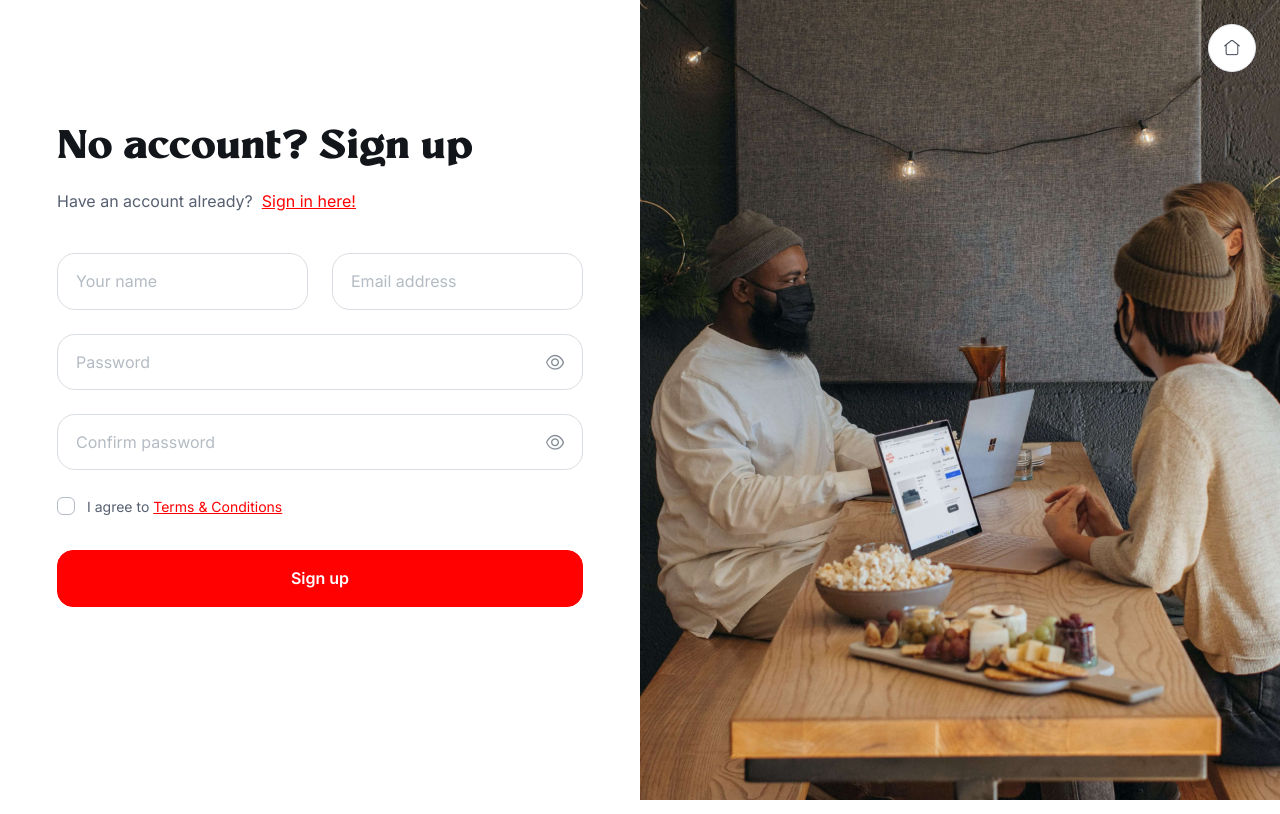
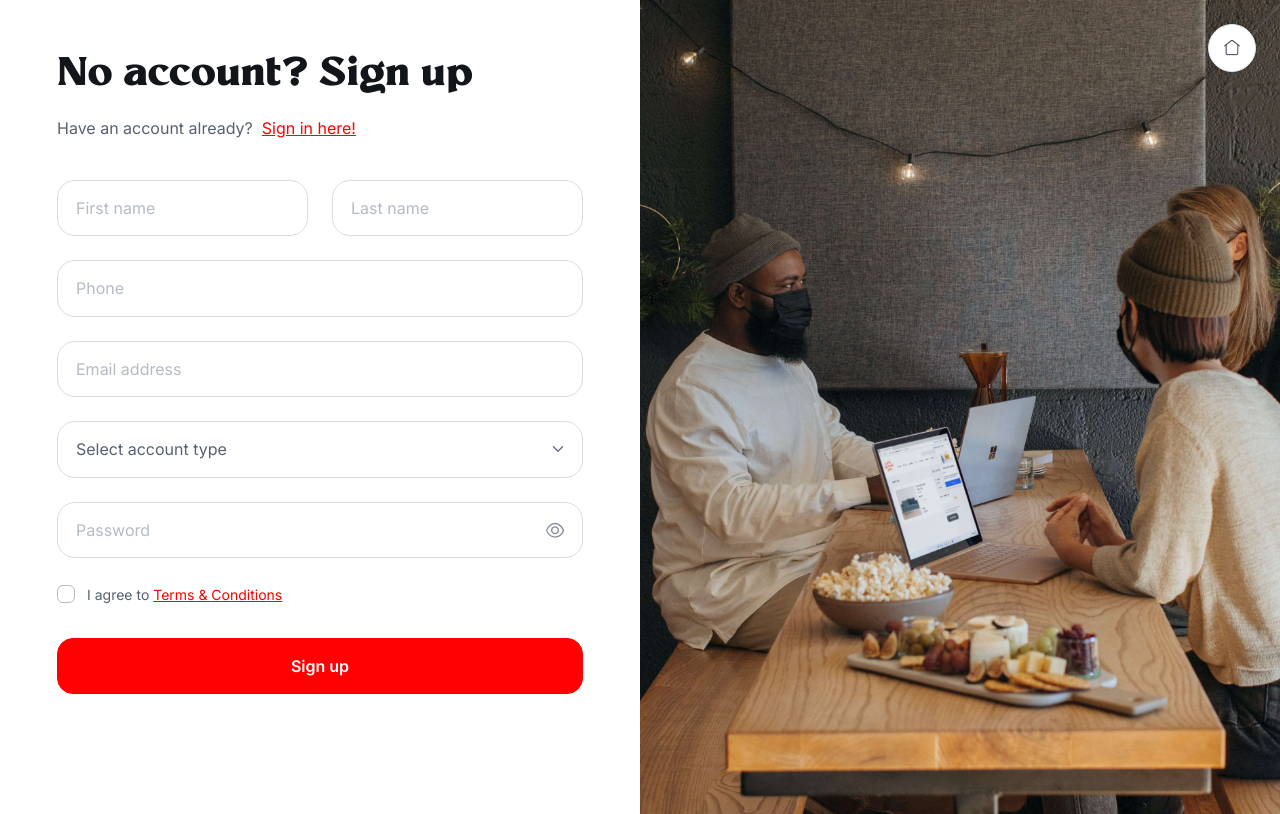
Before and after one commit to codystack/sidehuzzle, a PHP site: page /sign-up in a window 1280 px wide. Run offline with PHP 8.4, Linux system fonts and the light colour scheme; some web fonts are replaced.

Commit message:
sign up added

```diff
--- a/sign-up.php
+++ b/sign-up.php
@@ -11,22 +11,29 @@ include "./components/header.php";
                     <form class="needs-validation" novalidate>
                     <div class="row row-cols-1 row-cols-sm-2">
                         <div class="col mb-4">
-                        <input class="form-control form-control-lg" type="text" placeholder="Your name" required>
+                            <input class="form-control form-control-lg" type="text" placeholder="First name" required>
                         </div>
                         <div class="col mb-4">
+                            <input class="form-control form-control-lg" type="text" placeholder="Last name" required>
+                        </div>
+                    </div>
+                    <div class="mb-4">
+                        <input class="form-control form-control-lg" type="tel" placeholder="Phone" required>
+                    </div>
+                    <div class="mb-4">
                         <input class="form-control form-control-lg" type="email" placeholder="Email address" required>
-                        </div>
+                    </div>
+                    <div class="mb-4">
+                        <select class="form-select form-select-lg" required id="categories">
+                            <option selected>Select account type</option>
+                            <option value="Reseller">Reseller</option>
+                            <option value="Merchant">Merchant</option>
+                        </select>
                     </div>
                     <div class="password-toggle mb-4">
                         <input class="form-control form-control-lg" type="password" placeholder="Password" required>
                         <label class="password-toggle-btn" aria-label="Show/hide password">
-                        <input class="password-toggle-check" type="checkbox"><span class="password-toggle-indicator"></span>
-                        </label>
-                    </div>
-                    <div class="password-toggle mb-4">
-                        <input class="form-control form-control-lg" type="password" placeholder="Confirm password" required>
-                        <label class="password-toggle-btn" aria-label="Show/hide password">
-                        <input class="password-toggle-check" type="checkbox"><span class="password-toggle-indicator"></span>
+                            <input class="password-toggle-check" type="checkbox"><span class="password-toggle-indicator"></span>
                         </label>
                     </div>
                     <div class="pb-4">
```
